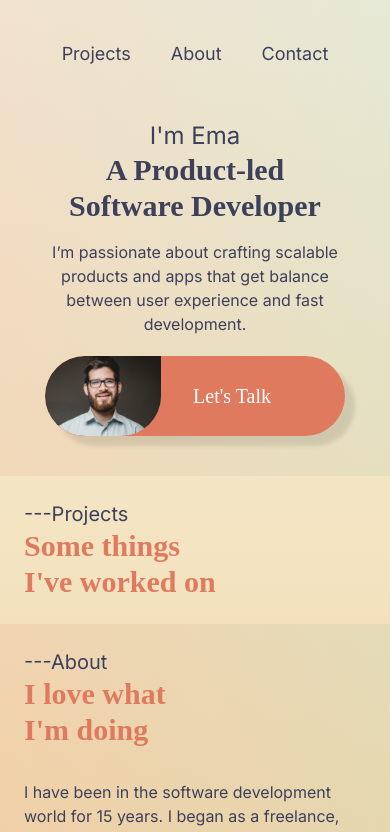
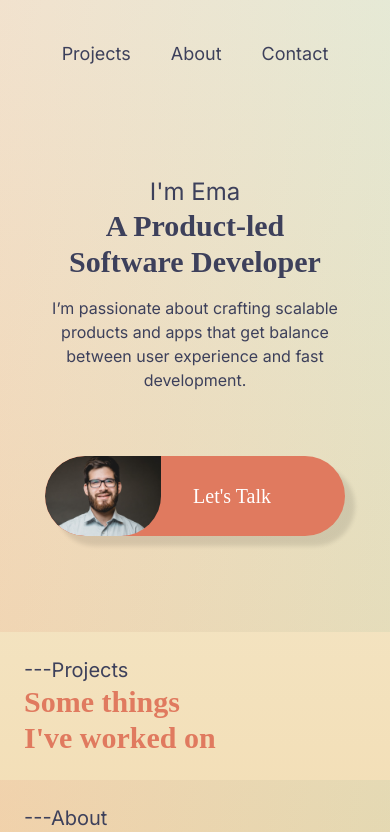
Before and after one commit to emanueltimlopez/emalopez.dev, a Next.js app: page / in a window 390 px wide. Shown: the top 832 px of the page. Built offline with nearby package versions, Linux system fonts and the light colour scheme; a web font is replaced by a local one.

Commit message:
fix margins in hero section

```diff
--- a/app/hero/cta-mobile.tsx
+++ b/app/hero/cta-mobile.tsx
@@ -1,6 +1,6 @@
 export function CTAMobile() {
   return (
-    <div className="inline md:hidden mt-5 mx-auto bg-secondary-text rounded-[70px] w-[300px] h-[80px] flex items-center shadow-reverse overflow-hidden">
+    <div className="inline md:hidden mt-16 mx-auto bg-secondary-text rounded-[70px] w-[300px] h-[80px] flex items-center shadow-reverse overflow-hidden">
       <img className="rounded-[70px] rounded-tr-none h-full" src="/me-mobile.png" alt="picture of Ema"/>
       <a className="font-serif text-xl text-white py-6 px-8" href="#contact">{"Let's"} Talk</a>
     </div>
--- a/app/hero/index.tsx
+++ b/app/hero/index.tsx
@@ -2,7 +2,7 @@ import { PropsWithChildren } from "react";
 
 export function Hero({ children }: PropsWithChildren) {
   return (
-    <section className="relative flex justify-center py-10 md:py-0 min-h-auto md:min-h-[70vh] content-center flex-wrap">
+    <section className="relative flex justify-center py-24 md:py-0 min-h-auto md:min-h-[70vh] content-center flex-wrap">
       { children }
     </section>
   )
```
